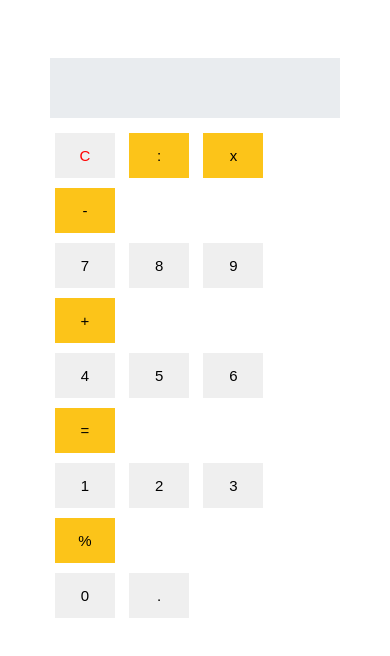
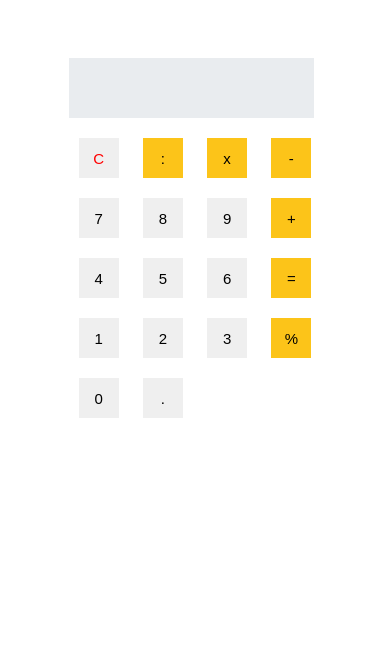
Before and after one commit to hazetprojects/kalkulator, a plain HTML site: page index.html in a window 390 px wide. Drawn offline with Linux system fonts and the light colour scheme.

Commit message:
update css

```diff
--- a/CSS/style.css
+++ b/CSS/style.css
@@ -7,7 +7,6 @@ body {
     justify-content: center;
     padding: 50px;
 }
-
 
 
 .display {
@@ -38,3 +37,18 @@ body {
 .sp {
     background-color: #fcc419;
 }
+
+@media (max-width: 768px) {
+    .display {
+        width: 245px;
+        height: 30px;
+        max-width: 100%;
+    }
+
+    .btn button {
+        width: 40px;
+        height: 40px;
+        max-width: 100%;
+        margin: 10px;
+    }
+}
```
